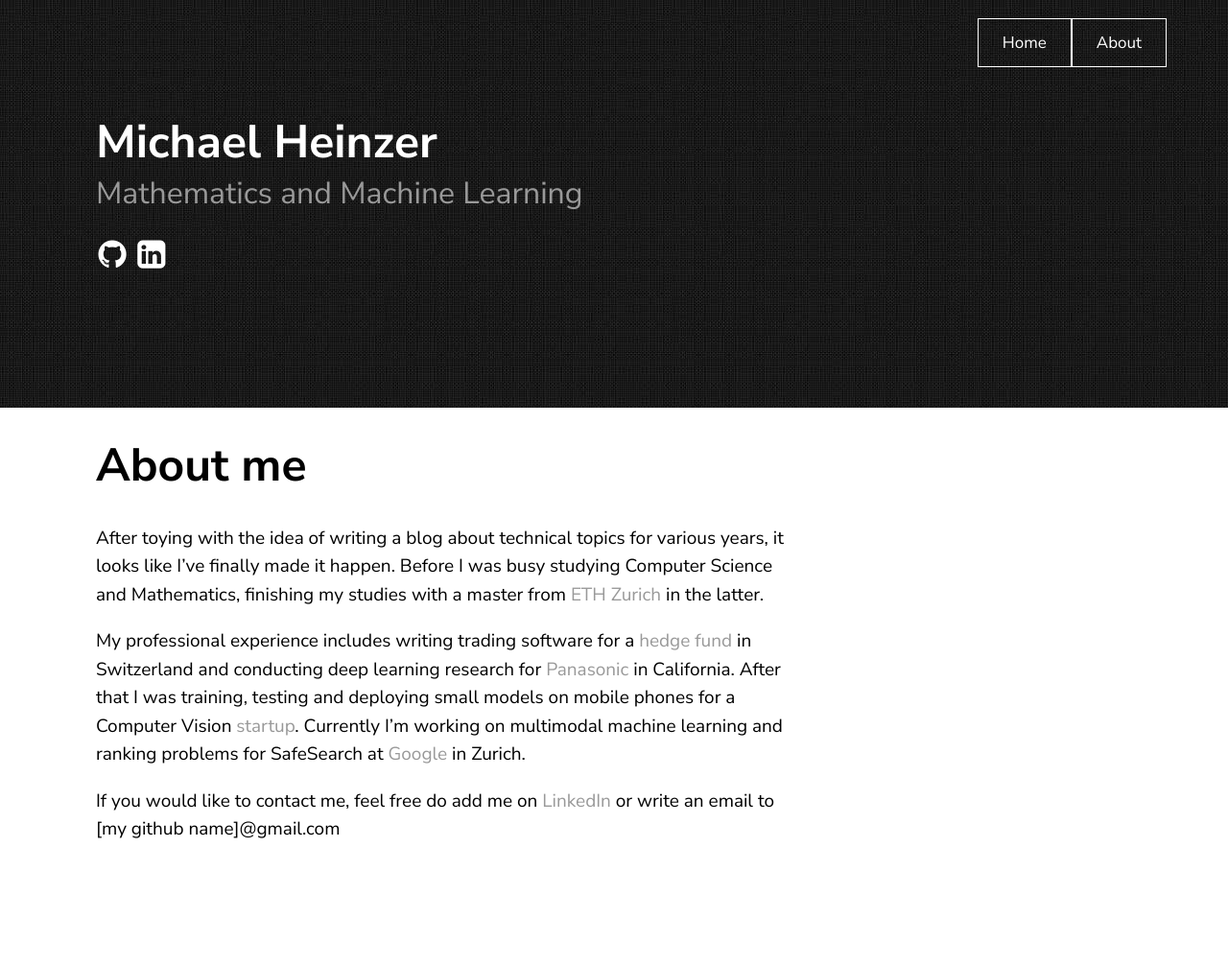
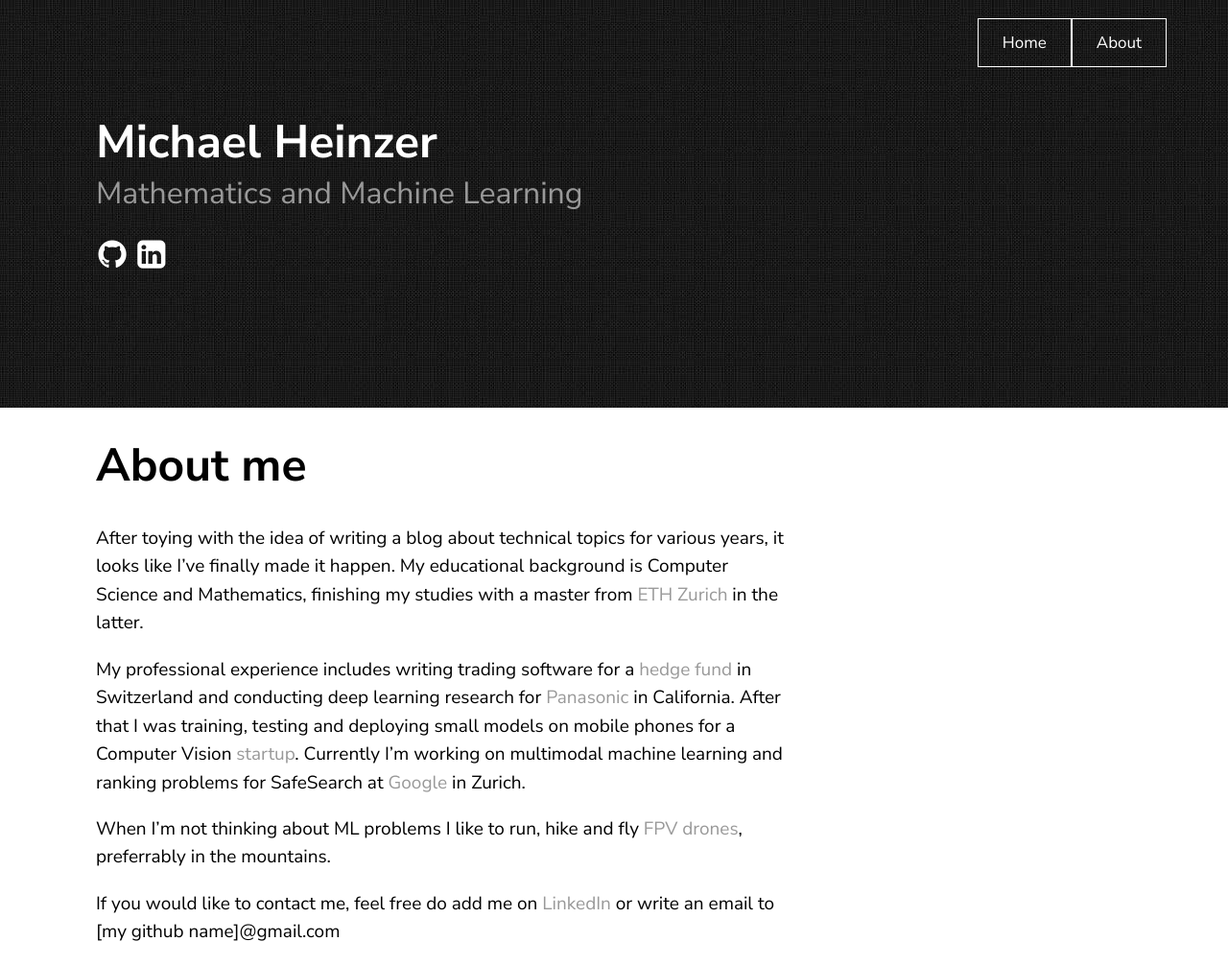
Before and after one commit to heinzermch/heinzermch.github.io, a Jekyll site: the page built from about.md, in a window 1280 px wide. Shown: the whole page at 96% size. Built offline with Jekyll 4.4.1, drawn with Linux system fonts in a browser that asks for light colours; before the commit the page ends 900 px from its top, so only the background shows below that.

Commit message:
DPO draft

```diff
--- a/about.md
+++ b/about.md
@@ -4,8 +4,10 @@
 ---
 # About me
 
-After toying with the idea of writing a blog about technical topics for various years, it looks like I've finally made it happen. Before I was busy studying Computer Science and Mathematics, finishing my studies with a master from [ETH Zurich](https://math.ethz.ch/) in the latter.
+After toying with the idea of writing a blog about technical topics for various years, it looks like I've finally made it happen. My educational background is Computer Science and Mathematics, finishing my studies with a master from [ETH Zurich](https://math.ethz.ch/) in the latter.
 
 My professional experience includes writing trading software for a [hedge fund](http://www.stonemilliner.com/) in Switzerland and conducting deep learning research for [Panasonic](https://www.panasonic.com/global/corporate/technology-design/r-and-d.html) in California. After that I was training, testing and deploying small models on mobile phones for a Computer Vision [startup](https://www.scandit.com/). Currently I'm working on multimodal machine learning and ranking problems for SafeSearch at [Google](https://www.google.com) in Zurich.
 
+When I'm not thinking about ML problems I like to run, hike and fly [FPV drones](https://www.youtube.com/@michaelontherun/videos), preferrably in the mountains.
+
 If you would like to contact me, feel free do add me on [LinkedIn](https://linkedin.com/in/heinzerm) or write an email to [my github name]@gmail.com
```
Also changed, not shown: _posts/2025-01-05-on-rlhf-dpo-and-ppo.md (+1 -1 lines).
